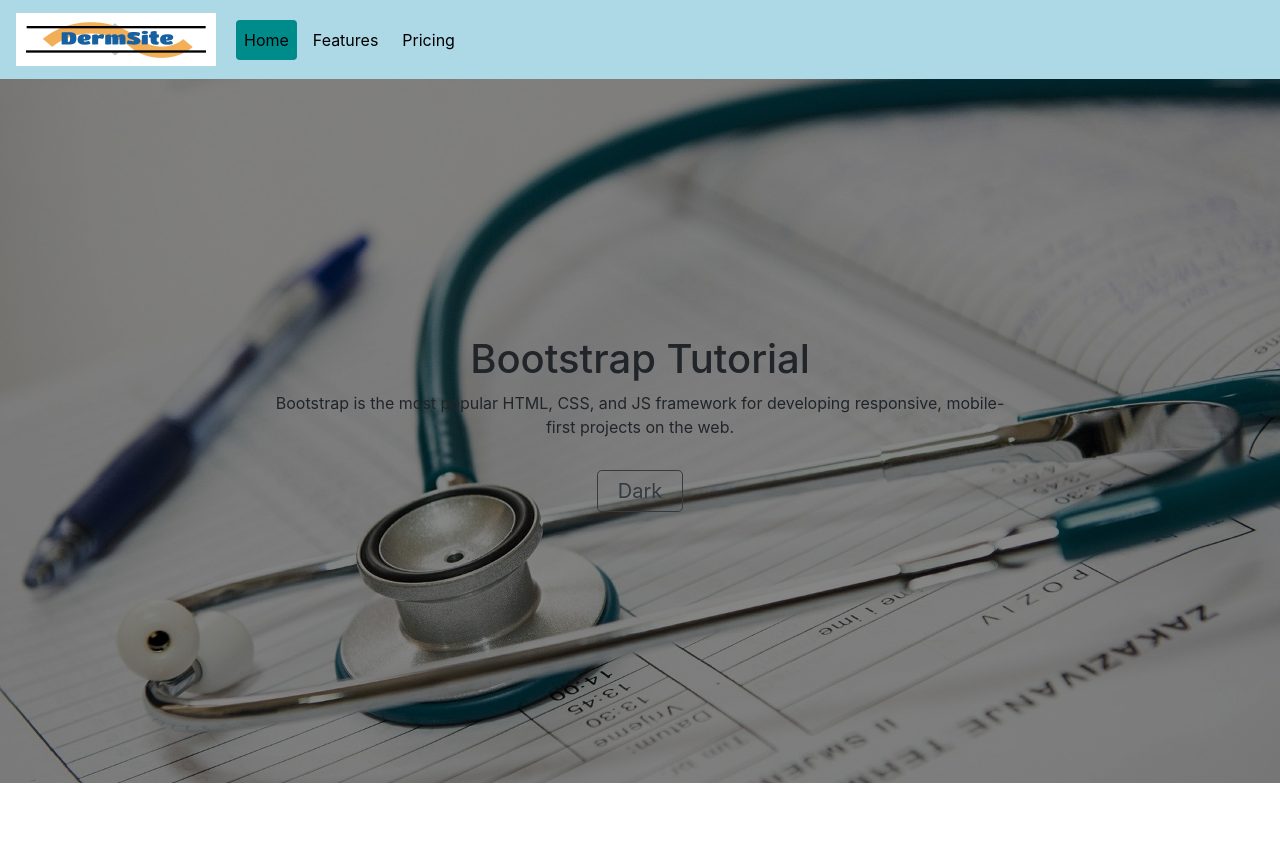
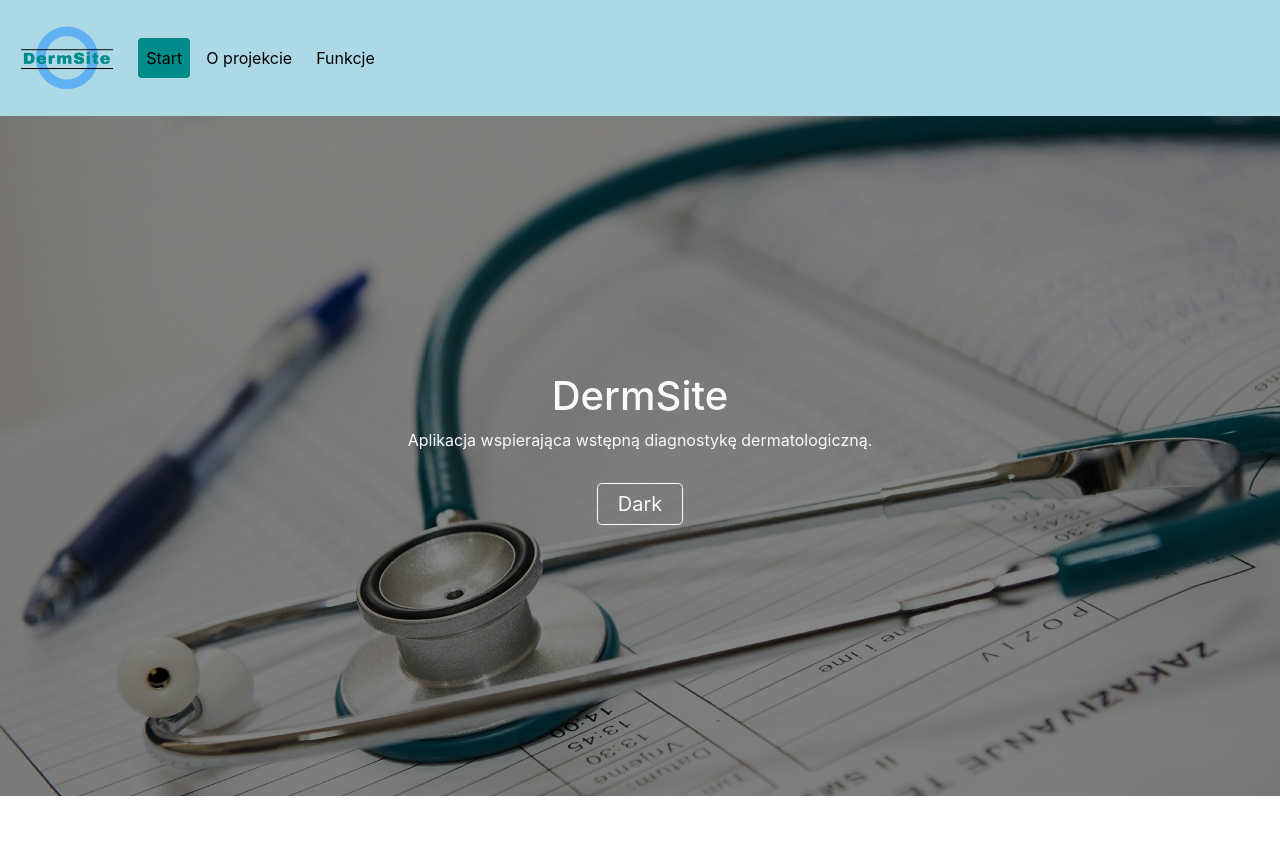
Before and after one commit to eqitor/derm_site, a Django app: page / in a window 1280 px wide. Shown: the top 845 px of the page. Run offline with Django 3.2, Linux system fonts and the light colour scheme; some libraries are stand-ins or nearby versions; grey boxes are pictures that could not be loaded.

Commit message:
mainpage frontend upgraded

```diff
--- a/static/css/style.css
+++ b/static/css/style.css
@@ -12,119 +12,9 @@
 
 }
 
-/* .navbar-brand img {
-    height: 40px;
-    padding-left: 30px;
+#nav-bar img {
+  height: 90px;
 }
-
-.navbar-nav li {
-    padding: 0 10px;
-}
-
-.navbar-nav li a {
-    float: right;
-    text-align: left;
-}
-
-
-.navbar {
-    background: #fff;
-}
-
-.navbar-toggler {
-    border: none!important;
-} */
-
-
-
-
-
-
-
-
-/* BIG JUMBO */
-
-#jumbo {
-    background-image: url(../images/background-med.jpg)!important;
-    background-size: cover;
-}
-#jumbo .jumbotron {
-    text-align: center!important;
-    background-color: rgba(0, 0, 0, 0.48)!important;
-    padding: 20% 20%;
-
-}
-
-#jumbo .container > p, #jumbo .container > h1{
-    text-align: center!important;
-}
-
-#jumbo button {
-    padding: 5px 20px;
-    text-align: center!important;
-}
-
-.button-container {
-    padding: 15px 10px;
-}
-
-/* ABOUT SECTION */
-
-#about {
-    padding-top: 50px;
-    padding-bottom: 50px;
-    color: #555;
-}
-
-#about btn {
-    margin-top: 20px;
-    margin-bottom: 30px;
-}
-
-.about-content {
-    padding-top: 20px;
-}
-
-#slider {
-    height: 650px!important;
-    width: 650px!important;
-
-}
-
-/* OPTION CARDS */
-
-#option-cards {
-    padding: 30px 0px;
-    background-color: lightblue;
-}
-
-/* LOGIN JUMBO */
-
-#jumbo-login {
-    /* background-image: url(../images/jumbo-login-image.jpg)!important; */
-    background-size: cover;
-}
-#jumbo-login .jumbotron {
-    text-align: left!important;
-    background-color: rgba(0, 0, 0, 0.48)!important;
-    padding: 5% 5%;
-
-}
-
-#jumbo-login .container > p, #jumbo-login .container > h1{
-    text-align: left!important;
-}
-
-#jumbo-login button {
-    padding: 5px 20px;
-    text-align: auto!important;
-}
-
-
-
-
-
-
 
 .navbar {
   background-color: #add8e6;
--- a/templates/base_app/mainpage.html
+++ b/templates/base_app/mainpage.html
@@ -23,13 +23,13 @@
                 <div class="collapse navbar-collapse" id="navbarNav">
                   <ul class="navbar-nav">
                     <li class="nav-item active">
-                      <a class="nav-link" href="#">Home <span class="sr-only">(current)</span></a>
+                      <a class="nav-link" href="#jumbo">Start <span class="sr-only">(current)</span></a>
                     </li>
                     <li class="nav-item">
-                      <a class="nav-link" href="#">Features</a>
+                      <a class="nav-link" href="#about">O projekcie</a>
                     </li>
                     <li class="nav-item">
-                      <a class="nav-link" href="#">Pricing</a>
+                      <a class="nav-link" href="#option-cards">Funkcje</a>
                     </li>
                   </ul>
                 </div>
@@ -38,12 +38,12 @@
 
         <!-- Jumbotron -->
         <div id="jumbo">
-            <div class="jumbotron jumbotron-fluid">
+            <div class="jumbotron jumbotron-fluid text-light">
                 <div class="container">
-                  <h1>Bootstrap Tutorial</h1>
-                  <p>Bootstrap is the most popular HTML, CSS, and JS framework for developing responsive, mobile-first projects on the web.</p>
+                  <h1>DermSite</h1>
+                  <p>Aplikacja wspierająca wstępną diagnostykę dermatologiczną.</p>
                   <div class="button-container">
-                    <button type="button" class="btn btn-outline-dark btn-lg">Dark</button>
+                    <button type="button" class="btn btn-outline-light btn-lg">Dark</button>
                   </div>
 
                 </div>
@@ -55,7 +55,7 @@
             <div class="container">
                 <div class="row">
                     <div class="col-md-4">
-                        <h2>About</h2>
+                        <h2>O projekcie</h2>
                         <div class="about-content">
                             Lorem ipsum dolor sit amet, consectetur adipiscing elit. Sed placerat tortor nec semper dictum.
                              Nunc sit amet justo et arcu finibus efficitur ac in sem. Cras eget velit in quam gravida porttitor.
@@ -65,7 +65,7 @@
                                  Nulla rutrum sem ante. Proin finibus ante nibh, et tempor nisi rutrum in. Suspendisse vel mauris neque.
                                   Maecenas non ultrices lectus. Suspendisse vel dictum lectus. Mauris luctus ex eget rutrum molestie.
                         </div>
-                        <button type="button" class="btn btn-dark"> Read more</button>
+                        <button type="button" class="btn btn-dark"> Dowiedz się więcej</button>
                     </div>
                     <div class="col-8 d-flex justify-content-center">
 
@@ -109,31 +109,31 @@
             <div class="row">
                 <div class="col-4 d-flex justify-content-end">
                     <div class="card" style="width: 18rem;">
-                        <img src="..." class="card-img-top" alt="...">
+                        <img src="{% static "images/card-1.jpg" %}" class="card-img-top" alt="...">
                         <div class="card-body">
-                          <h5 class="card-title">Card title</h5>
-                          <p class="card-text">Some quick example text to build on the card title and make up the bulk of the card's content.</p>
-                          <a href="#" class="btn btn-primary">Go somewhere</a>
+                          <h5 class="card-title">Diagnozowanie czerniaka skóry</h5>
+                          <p class="card-text">Funkcja pozwala określić prawdopodobieństwo wystąpienia czerniaka na podstawie fotografi i krótkiego testu.</p>
+                          <a href="#" class="btn btn-primary">Wypróbuj</a>
                         </div>
                       </div>
                 </div>
                 <div class="col-4 d-flex justify-content-center">
                     <div class="card" style="width: 18rem;">
-                        <img src="..." class="card-img-top" alt="...">
+                        <img src="{% static "images/card-2.jpg" %}" class="card-img-top" alt="...">
                         <div class="card-body">
-                          <h5 class="card-title">Card title</h5>
-                          <p class="card-text">Some quick example text to build on the card title and make up the bulk of the card's content.</p>
-                          <a href="#" class="btn btn-primary">Go somewhere</a>
+                          <h5 class="card-title">Wsparcie analizy obrazów</h5>
+                          <p class="card-text">Prosta aplikacja ułatwiająca analizę obrazów dermatologicznych.</p>
+                          <a href="#" class="btn btn-primary">Wybróbuj</a>
                         </div>
                       </div>
                 </div>
                 <div class="col-4 d-flex justify-content-start">
                     <div class="card" style="width: 18rem;">
-                        <img src="..." class="card-img-top" alt="...">
+                        <img src="{% static "images/card-3.jpg" %}" class="card-img-top" alt="...">
                         <div class="card-body">
-                          <h5 class="card-title">Card title</h5>
-                          <p class="card-text">Some quick example text to build on the card title and make up the bulk of the card's content.</p>
-                          <a href="#" class="btn btn-primary">Go somewhere</a>
+                          <h5 class="card-title">Zbiór informacji o schorzeniach</h5>
+                          <p class="card-text">Biblioteka z informacjami o najczęstszych chorobach skóry.</p>
+                          <a href="#" class="btn btn-primary">Wypróbuj</a>
                         </div>
                       </div>
                 </div>
@@ -141,20 +141,20 @@
             </div>
         </div>
 
-        <!-- Jumbotron for login -->
-        <div id="jumbo-login">
-            <div class="jumbotron jumbotron-fluid">
+        <!-- Jumbotron for registration -->
+        <div id="jumbo-registration">
+            <div class="jumbotron jumbotron-fluid text-light">
                 <div class="row">
                     <div class="col-8">
                         <div class="container">
-                            <h1>Bootstrap Tutorial</h1>
-                            <p>Bootstrap is the most popular HTML, CSS, and JS framework for developing responsive, mobile-first projects on the web.</p>
+                            <h1>Rejestracja</h1>
+                            <p>Zarejestruj się, aby mieć dostęp do historii wypełnionych testów oraz aby uzyskać możliwość zapisywania przetworzonych zdjęć</p>
 
                         </div>
                     </div>
                     <div class="col-4 d-flex justify-content-center">
                         <div class="button-container">
-                            <button type="button" class="btn btn-outline-dark btn-lg">Lorem ipsum</button>
+                            <button type="button" class="btn btn-light btn-lg">Rejestracja</button>
                         </div>
                     </div>
                 </div>
@@ -163,7 +163,11 @@
         </div>
 
 
-
+        <section id="footer">
+            <div class="container text-center">
+                <p>DermSite 2020</p>
+            </div>
+        </section>
 
 
 
```
Also changed, not shown: other parts of static/css/style.css (+96 -0 lines), static/images/card-1.jpg (added), static/images/card-2.jpg (added), static/images/card-3.jpg (added), static/images/logo.png. Lines whose indentation alone changed are shown as unchanged.
